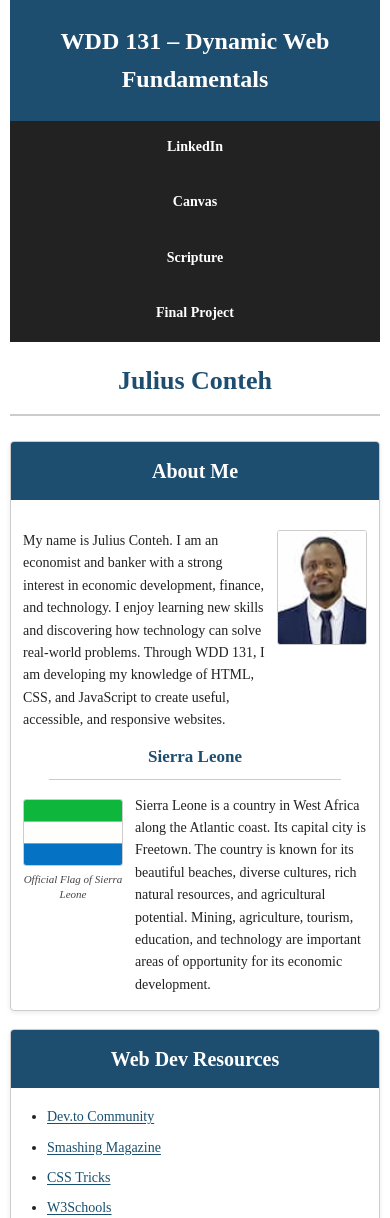
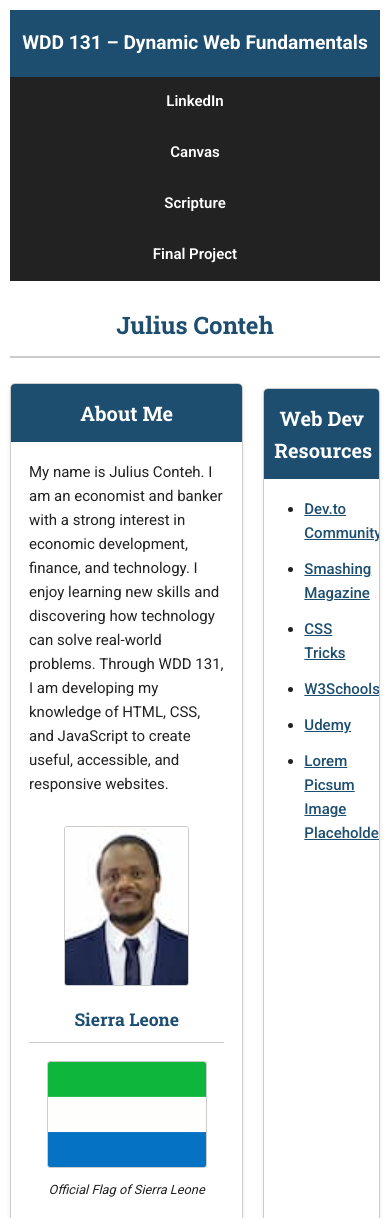
Before and after one commit to julius211994/wdd131, a plain HTML site: page index.html in a window 390 px wide. Shown: the top 1218 px of the page. Drawn offline with Linux system fonts and the light colour scheme.

Commit message:
resizing the cards

```diff
--- a/styles/base.css
+++ b/styles/base.css
@@ -1,12 +1,9 @@
-/* ============================================
+/* =========================================
    WDD 131 – Dynamic Web Fundamentals
    Author: Julius Conteh
-   W01 Home Page
-   ============================================ */
+   ========================================= */
 
-
-/* CSS variables */
-
+/* 1. Colour variables */
 :root {
     --primary-color: #1d4e70;
     --navigation-color: #222222;
@@ -17,522 +14,32 @@
     --footer-color: #1d4e70;
 }
 
-
-/* General page styles */
-
+/* 2. General page styling */
 * {
     box-sizing: border-box;
 }
 
 body {
-    max-width: 1000px;
+    max-width: 1200px;
     margin: 0 auto;
-    padding: 0 20px;
-
+    padding: 20px;
+    background-color: var(--background-color);
     color: var(--text-color);
-    background-color: var(--background-color);
-
-    font-family: var(--body-font);
+    font-family: "Roboto", Arial, sans-serif;
     font-size: 15px;
     line-height: 1.6;
 }
 
-
-/* ============================================
-   HEADER
-   ============================================ */
-
-header {
-    margin: 0;
-    color: #ffffff;
+h1,
+h2,
+h3 {
+    font-family: "Roboto Slab", Georgia, serif;
 }
 
-
-/* Course title */
-
+/* 3. Course title */
 #course-title {
     display: block;
-
-    padding: 15px 12px;
-
     background-color: var(--primary-color);
-
-    color: #ffffff;
-
-    font-family: var(--heading-font);
-    font-size: 23px;
-    font-weight: 600;
-
-    text-align: center;
-}
-
-
-/* ============================================
-   NAVIGATION
-   ============================================ */
-
-nav {
-    display: flex;
-    justify-content: space-around;
-    align-items: stretch;
-
-    background-color: var(--navigation-color);
-}
-
-nav a {
-    flex: 1;
-
-    display: flex;
-    justify-content: center;
-    align-items: center;
-
-    min-height: 45px;
-    padding: 10px 12px;
-
-    color: #ffffff;
-
-    font-size: 15px;
-    font-weight: 500;
-
-    text-align: center;
-    text-decoration: none;
-
-    /* Reserve border space to prevent layout shifts. */
-    border-bottom: 3px solid transparent;
-
-    transition:
-        background-color 0.2s ease,
-        color 0.2s ease,
-        border-color 0.2s ease;
-}
-
-
-/* Navigation hover effect */
-
-nav a:hover {
-    color: #17252a;
-    background-color: var(--accent-color);
-    border-bottom-color: #086b68;
-}
-
-
-/* Keyboard navigation */
-
-nav a:focus-visible {
-    outline: 2px solid var(--accent-color);
-    outline-offset: -4px;
-}
-
-
-/* ============================================
-   MAIN CONTENT
-   ============================================ */
-
-main {
-    max-width: 900px;
-    margin: 22px auto;
-}
-
-
-/* Main heading */
-
-h1 {
-    margin: 0 0 20px;
-
-    color: var(--text-color);
-
-    font-family: var(--heading-font);
-    font-size: 30px;
-    font-weight: 600;
-
-    text-align: center;
-}
-
-
-/* ============================================
-   CARD GRID
-   ============================================ */
-
-.content-layout {
-    display: grid;
-
-    grid-template-columns: minmax(0, 2fr) minmax(0, 1fr);
-
-    gap: 18px;
-    align-items: stretch;
-}
-
-
-/* Card appearance */
-
-.card {
-    min-width: 0;
-    overflow: hidden;
-
-    background-color: #ffffff;
-
-    border: 1px solid var(--border-color);
-    border-radius: 5px;
-}
-
-
-/* Card headings */
-
-.card h2 {
-    margin: 0;
-    padding: 10px;
-
-    color: #ffffff;
-    background-color: var(--primary-color);
-
-    font-family: var(--heading-font);
-    font-size: 19px;
-    font-weight: 600;
-
-    text-align: center;
-}
-
-
-/* ============================================
-   ABOUT ME
-   ============================================ */
-
-.about-introduction {
-    display: grid;
-
-    grid-template-columns: minmax(0, 1fr) 125px;
-
-    gap: 18px;
-    align-items: start;
-
-    padding: 16px;
-}
-
-.about-introduction p {
-    margin: 0;
-}
-
-
-/* Personal portrait */
-
-.portrait {
-    display: block;
-
-    width: 125px;
-    height: 155px;
-
-    object-fit: cover;
-    object-position: center top;
-
-    border: 1px solid var(--border-color);
-    border-radius: 2px;
-}
-
-
-/* ============================================
-   COUNTRY INFORMATION
-   ============================================ */
-
-.country-section {
-    margin: 0 16px 18px;
-}
-
-
-/* Country heading */
-
-.country-section h3 {
-    width: 70%;
-
-    margin: 0 auto 15px;
-    padding-bottom: 5px;
-
-    border-bottom: 1px solid #d6d6d6;
-
-    font-family: var(--heading-font);
-    font-size: 18px;
-    font-weight: 600;
-
-    text-align: center;
-}
-
-
-/* Flag and country description */
-
-.country-content {
-    display: grid;
-
-    grid-template-columns: 135px minmax(0, 1fr);
-
-    gap: 18px;
-    align-items: start;
-}
-
-
-/* Flag figure */
-
-.country-content figure {
-    margin: 0;
-
-    padding-top: 4px;
-
-    text-align: center;
-}
-
-.country-content img {
-    display: block;
-
-    width: 135px;
-    height: auto;
-
-    margin: 0 auto;
-
-    border: 1px solid var(--border-color);
-}
-
-
-/* Flag caption */
-
-.country-content figcaption {
-    margin-top: 6px;
-
-    color: #454545;
-
-    font-size: 12px;
-    font-style: italic;
-    line-height: 1.4;
-}
-
-
-/* Country description */
-
-.country-content p {
-    margin: 0;
-}
-
-
-/* ============================================
-   WEB DEVELOPMENT RESOURCES
-   ============================================ */
-
-.resources-card ul {
-    margin: 28px 18px;
-    padding-left: 22px;
-}
-
-.resources-card li {
-    margin-bottom: 8px;
-    line-height: 1.6;
-}
-
-
-/* Resource links */
-
-.resources-card a {
-    color: #0645ad;
-    text-decoration: underline;
-    text-underline-offset: 2px;
-}
-
-.resources-card a:hover {
-    color: #086b68;
-}
-
-.resources-card a:focus-visible {
-    outline: 2px solid #086b68;
-    outline-offset: 3px;
-}
-
-
-/* ============================================
-   FOOTER
-   ============================================ */
-
-footer {
-    margin-top: 24px;
-    padding: 15px 12px;
-
-    color: #ffffff;
-    background-color: var(--footer-color);
-
-    text-align: center;
-    font-size: 14px;
-}
-
-footer p {
-    margin: 4px 0;
-}
-
-#lastModified {
-    color: #ffffff;
-    font-size: 12px;
-}
-
-
-/* ============================================
-   TABLET RESPONSIVE DESIGN
-   ============================================ */
-
-@media screen and (max-width: 760px) {
-
-    body {
-        padding: 0 14px;
-    }
-
-    main {
-        margin: 18px auto;
-    }
-
-    .content-layout {
-        grid-template-columns: minmax(0, 1.7fr) minmax(0, 1fr);
-        gap: 12px;
-    }
-
-    .about-introduction {
-        grid-template-columns: minmax(0, 1fr) 100px;
-        gap: 12px;
-        padding: 12px;
-    }
-
-    .portrait {
-        width: 100px;
-        height: 125px;
-    }
-
-    .country-section {
-        margin-right: 12px;
-        margin-left: 12px;
-    }
-
-    .country-content {
-        grid-template-columns: 105px minmax(0, 1fr);
-        gap: 12px;
-    }
-
-    .country-content img {
-        width: 105px;
-    }
-
-    .resources-card ul {
-        margin: 20px 12px;
-        padding-left: 20px;
-    }
-}
-
-
-/* ============================================
-   MOBILE RESPONSIVE DESIGN
-   ============================================ */
-
-@media screen and (max-width: 560px) {
-
-    body {
-        padding: 0 10px;
-        font-size: 14px;
-    }
-
-    #course-title {
-        padding: 12px 8px;
-        font-size: 18px;
-    }
-
-    nav {
-        flex-wrap: wrap;
-    }
-
-    nav a {
-        flex: 1 1 50%;
-        min-height: 42px;
-        padding: 8px;
-        font-size: 14px;
-    }
-
-    main {
-        margin: 18px auto;
-    }
-
-    h1 {
-        margin-bottom: 15px;
-        font-size: 26px;
-    }
-
-    .content-layout {
-        grid-template-columns: minmax(0, 1fr);
-        gap: 18px;
-    }
-
-    .card h2 {
-        font-size: 18px;
-    }
-
-    .about-introduction {
-        grid-template-columns: minmax(0, 1fr) 90px;
-        gap: 12px;
-        padding: 12px;
-    }
-
-    .portrait {
-        width: 90px;
-        height: 115px;
-    }
-
-    .country-section {
-        margin: 0 12px 14px;
-    }
-
-    .country-section h3 {
-        width: 85%;
-        font-size: 17px;
-    }
-
-    .country-content {
-        grid-template-columns: 100px minmax(0, 1fr);
-        gap: 12px;
-    }
-
-    .country-content img {
-        width: 100px;
-    }
-
-    .country-content figcaption {
-        font-size: 11px;
-    }
-
-    .resources-card ul {
-        margin: 18px 16px 22px;
-    }
-
-    footer {
-        margin-top: 18px;
-        padding: 12px 8px;
-        font-size: 13px;
-    }
-}
-
-
-/* ============================================
-   REDUCED MOTION ACCESSIBILITY
-   ============================================ */
-
-@media (prefers-reduced-motion: reduce) {
-
-    nav a {
-        transition: none;
-    }
-}
-
-/* =========================================
-   COLOUR DESIGN — MATCHING THE SAMPLE PAGE
-   ========================================= */
-
-body {
-    background-color: #ffffff;
-    color: #222222;
-}
-
-/* Course title */
-#course-title {
-    display: block;
-    background-color: #1d4e70;
     color: #ffffff;
     text-align: center;
     padding: 22px 15px;
@@ -540,12 +47,12 @@ body {
     font-weight: 700;
 }
 
-/* Navigation bar */
+/* 4. Navigation */
 nav {
     display: flex;
     justify-content: space-around;
     align-items: center;
-    background-color: #222222;
+    background-color: var(--navigation-color);
 }
 
 nav a {
@@ -556,37 +63,54 @@ nav a {
     text-decoration: none;
     font-weight: 600;
     border-bottom: 3px solid transparent;
-    transition: background-color 0.2s ease, color 0.2s ease;
+    transition: background-color 0.2s ease,
+        color 0.2s ease,
+        border-color 0.2s ease;
 }
 
 nav a:hover,
 nav a:focus-visible {
     background-color: #444444;
     color: #ffffff;
-    border-bottom-color: #f2f2f2;
+    border-bottom-color: var(--accent-color);
 }
 
-/* Main heading */
+/* 5. Main content */
+main {
+    max-width: 1150px;
+    margin: 25px auto;
+}
+
 main h1 {
-    color: #1d4e70;
+    color: var(--primary-color);
     text-align: center;
-    border-bottom: 2px solid #cccccc;
+    border-bottom: 2px solid var(--border-color);
     padding-bottom: 12px;
     margin-bottom: 25px;
 }
 
-/* Content cards */
+/* 6. Main content grid */
+.content-layout {
+    display: grid;
+    grid-template-columns: 1fr 1fr;
+    gap: 18px;
+    align-items: stretch;
+}
+
+/* 7. Cards */
 .card {
     background-color: #ffffff;
-    border: 1px solid #cccccc;
-    border-radius: 4px;
+    border: 1px solid var(--border-color);
+    border-radius: 5px;
     overflow: hidden;
     box-shadow: 0 2px 5px rgba(0, 0, 0, 0.08);
+    height: auto;
+    min-height: 350px;
 }
 
-/* Card heading bars */
+/* 8. Card headings */
 .card h2 {
-    background-color: #1d4e70;
+    background-color: var(--primary-color);
     color: #ffffff;
     text-align: center;
     padding: 13px 10px;
@@ -594,17 +118,90 @@ main h1 {
     font-size: 1.25rem;
 }
 
-/* Country heading */
+/* 9. About Me section */
+.about-card {
+    padding-bottom: 15px;
+}
+
+.about-introduction {
+    display: grid;
+    grid-template-columns: 1fr 125px;
+    gap: 15px;
+    align-items: start;
+    padding: 0 18px;
+}
+
+.about-introduction p {
+    margin-top: 0;
+}
+
+.portrait {
+    width: 100%;
+    max-width: 125px;
+    height: 160px;
+    object-fit: cover;
+    border: 1px solid var(--border-color);
+    border-radius: 3px;
+}
+
+/* 10. Country section */
+.country-section {
+    margin: 20px 18px 0;
+}
+
 .country-section h3 {
-    color: #1d4e70;
+    color: var(--primary-color);
     text-align: center;
-    border-bottom: 1px solid #cccccc;
+    border-bottom: 1px solid var(--border-color);
     padding-bottom: 8px;
 }
 
-/* Resource links */
+.country-content {
+    display: grid;
+    grid-template-columns: 135px 1fr;
+    gap: 15px;
+    align-items: start;
+}
+
+.country-content figure {
+    margin: 0;
+    text-align: center;
+}
+
+.country-content img {
+    width: 100%;
+    max-width: 135px;
+    height: auto;
+    border: 1px solid var(--border-color);
+    border-radius: 3px;
+}
+
+.country-content figcaption {
+    font-size: 0.8rem;
+    margin-top: 5px;
+    font-style: italic;
+}
+
+.country-content p {
+    margin-top: 0;
+}
+
+/* 11. Web development resources */
+.resources-card {
+    padding-bottom: 15px;
+}
+
+.resources-card ul {
+    padding: 0 25px 0 40px;
+    margin-top: 10px;
+}
+
+.resources-card li {
+    margin-bottom: 12px;
+}
+
 .resources-card a {
-    color: #174f70;
+    color: var(--primary-color);
     font-weight: 500;
     text-decoration: underline;
 }
@@ -615,16 +212,9 @@ main h1 {
     text-decoration-thickness: 2px;
 }
 
-/* Images */
-.portrait,
-.country-content img {
-    border: 1px solid #cccccc;
-    border-radius: 3px;
-}
-
-/* Footer */
+/* 12. Footer */
 footer {
-    background-color: #1d4e70;
+    background-color: var(--footer-color);
     color: #ffffff;
     text-align: center;
     padding: 18px 12px;
@@ -640,14 +230,74 @@ footer p {
     font-size: 0.9rem;
 }
 
-/* Mobile navigation */
+/* 13. Tablet responsiveness */
+@media screen and (max-width: 760px) {
+    body {
+        padding: 15px;
+    }
+
+    .content-layout {
+        display: grid;
+        grid-template-columns: 2fr 1fr;
+        gap: 20px;
+        align-items: stretch;
+        width: 100%;
+    }
+
+    .resources-card {
+        margin-top: 5px;
+    }
+}
+
+/* 14. Mobile responsiveness */
 @media screen and (max-width: 560px) {
+    body {
+        padding: 10px;
+    }
+
+    #course-title {
+        font-size: 1.2rem;
+        padding: 18px 10px;
+    }
+
     nav {
         flex-direction: column;
     }
 
     nav a {
         width: 100%;
-        box-sizing: border-box;
+        padding: 12px;
+    }
+
+    .about-introduction {
+        grid-template-columns: 1fr;
+    }
+
+    .portrait {
+        display: block;
+        margin: 0 auto;
+    }
+
+    .country-content {
+        grid-template-columns: 1fr;
+    }
+
+    .country-content figure {
+        margin-bottom: 10px;
+    }
+
+    .country-content img {
+        max-width: 160px;
+    }
+
+    main h1 {
+        font-size: 1.5rem;
     }
 }
+
+/* 15. Respect reduced-motion preferences */
+@media (prefers-reduced-motion: reduce) {
+    nav a {
+        transition: none;
+    }
+}
```
